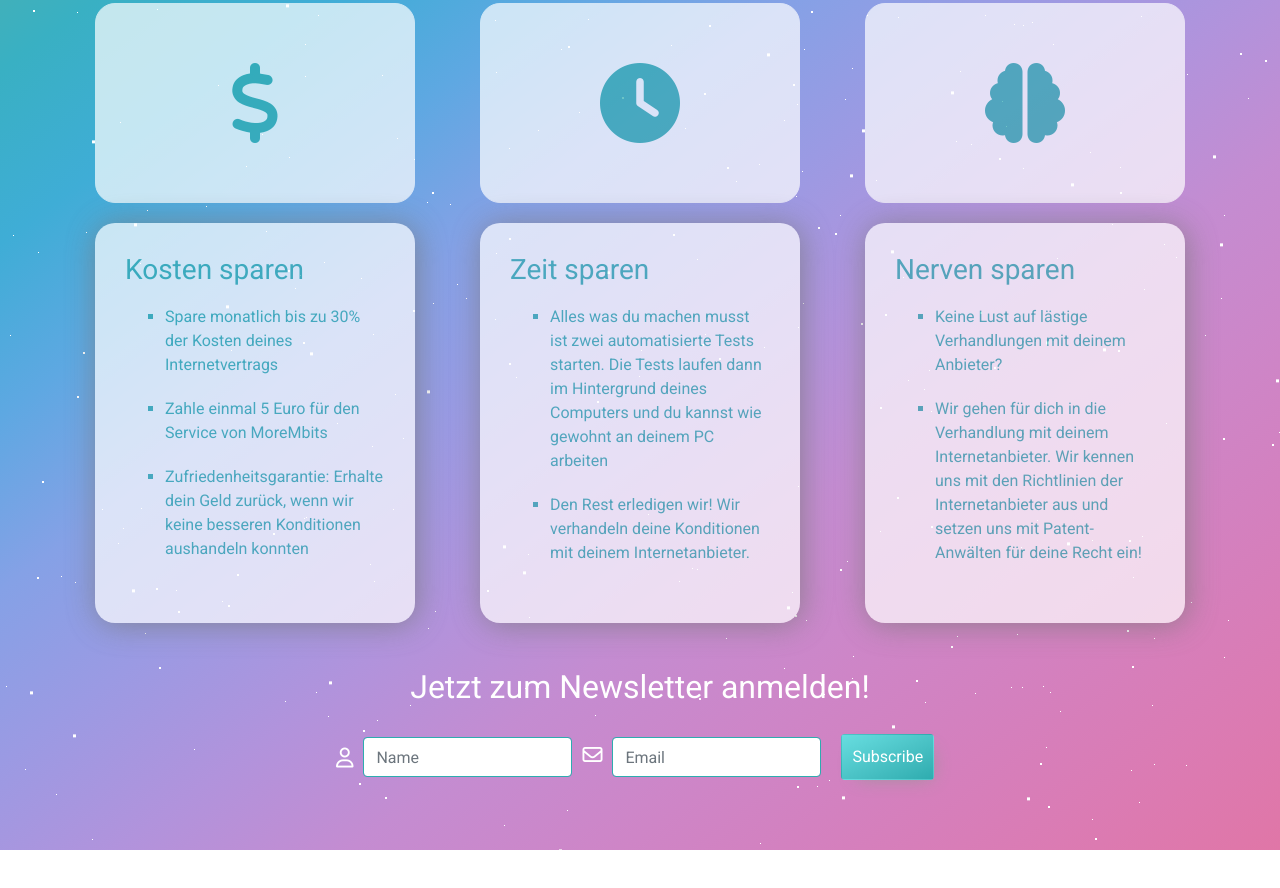
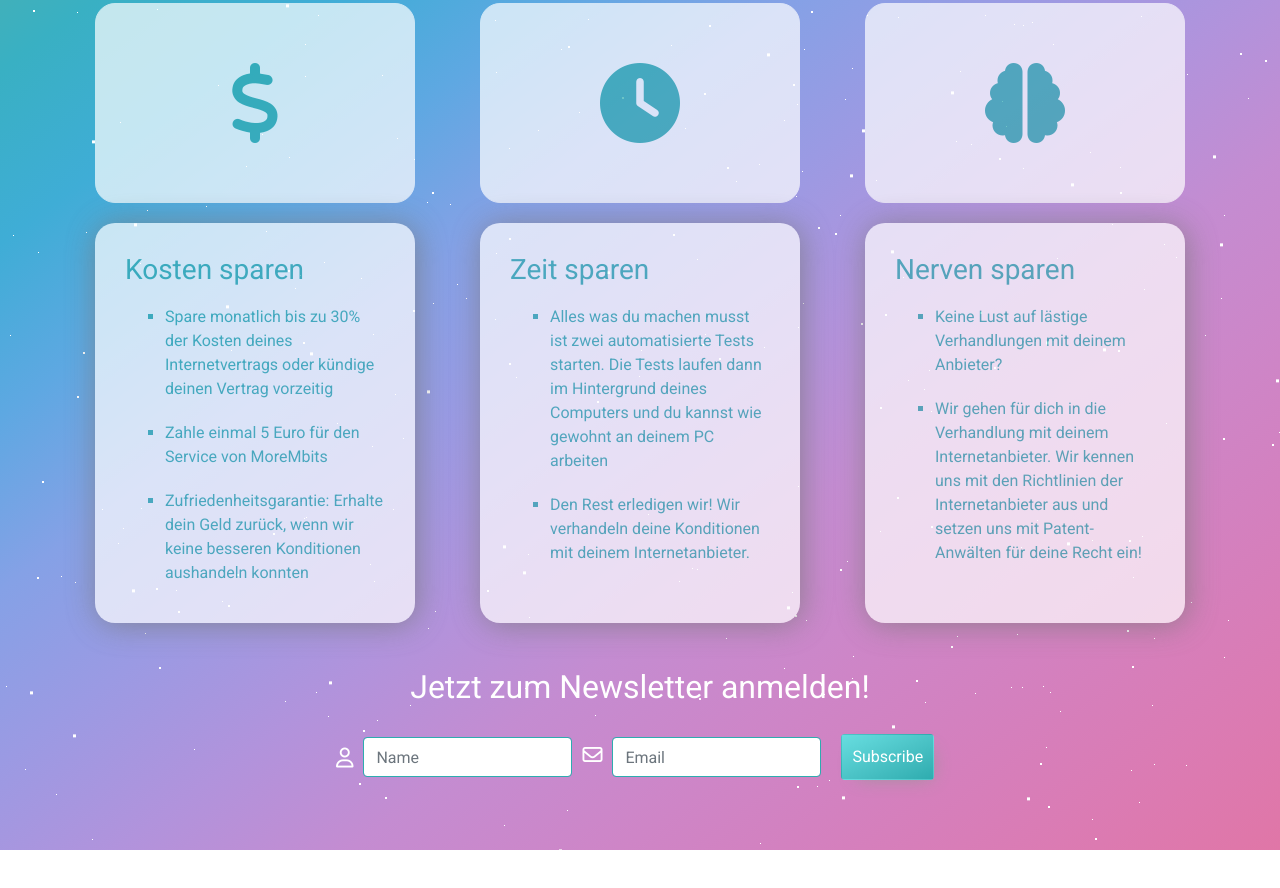
Before and after one commit to YvonneMoser/landingpage-morembits, a plain HTML site: page index.html in a window 1280 px wide. Shown: the part 933-1821 px from the top of the page. Drawn offline with nearby package versions, Linux system fonts and the light colour scheme.

Commit message:
2 section

```diff
--- a/index.html
+++ b/index.html
@@ -72,7 +72,7 @@
         <div class="container-advantages">
           <h3>Kosten sparen</h3>
           <ul>
-            <li>Spare monatlich bis zu 30% der Kosten deines Internetvertrags</li>
+            <li>Spare monatlich bis zu 30% der Kosten deines Internetvertrags oder kündige deinen Vertrag vorzeitig</li>
             <li>Zahle einmal 5 Euro für den Service von MoreMbits</li>
             <li>Zufriedenheitsgarantie: Erhalte dein Geld zurück, wenn wir keine besseren Konditionen aushandeln konnten</li>
           </ul>
```
